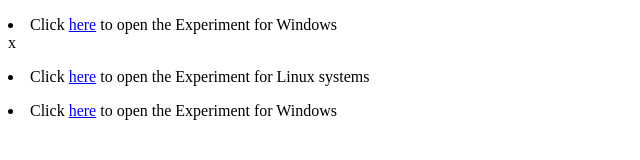
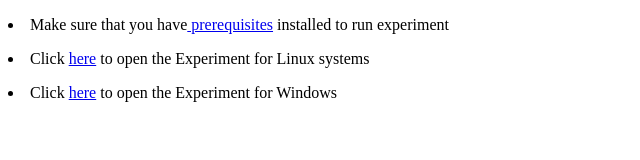
Before and after one commit to virtual-labs/exp-generation-of-random-variables-iiith, a plain HTML site: page experiment/simulation/index.html in a window 1280 px wide. Shown: the whole page, without its empty margins (0-640 px from the left). Drawn offline with Linux system fonts and the light colour scheme.

Commit message:
added prerequisite link

```diff
--- a/experiment/simulation/index.html
+++ b/experiment/simulation/index.html
@@ -6,7 +6,7 @@
 </head>
 <body>
 		<!-- Your code goes here-->
-	<p><li>Click <a href="Exp1.zip">here</a> to open the Experiment for Windows</li>x
+	<p><li>Make sure that you have<a href="../../Introduction.html"> prerequisites</a> installed to run experiment </li></p>
 	<p><li>Click <a href="Exp4.tar.gz">here</a> to open the Experiment for Linux systems</li></p>
 	<p><li>Click <a href="Exp4.zip">here</a> to open the Experiment for Windows </li></p>
 	<!-- Add JS at the bottom of HTML file -->
```
